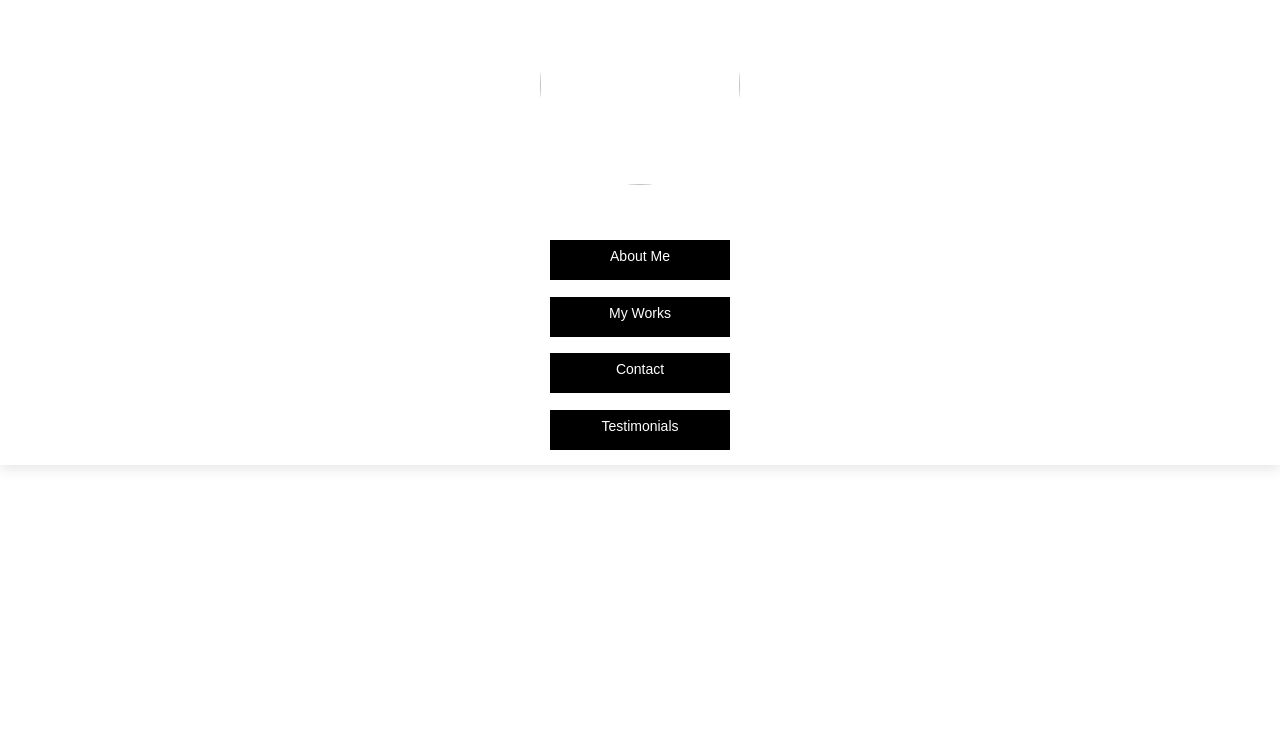
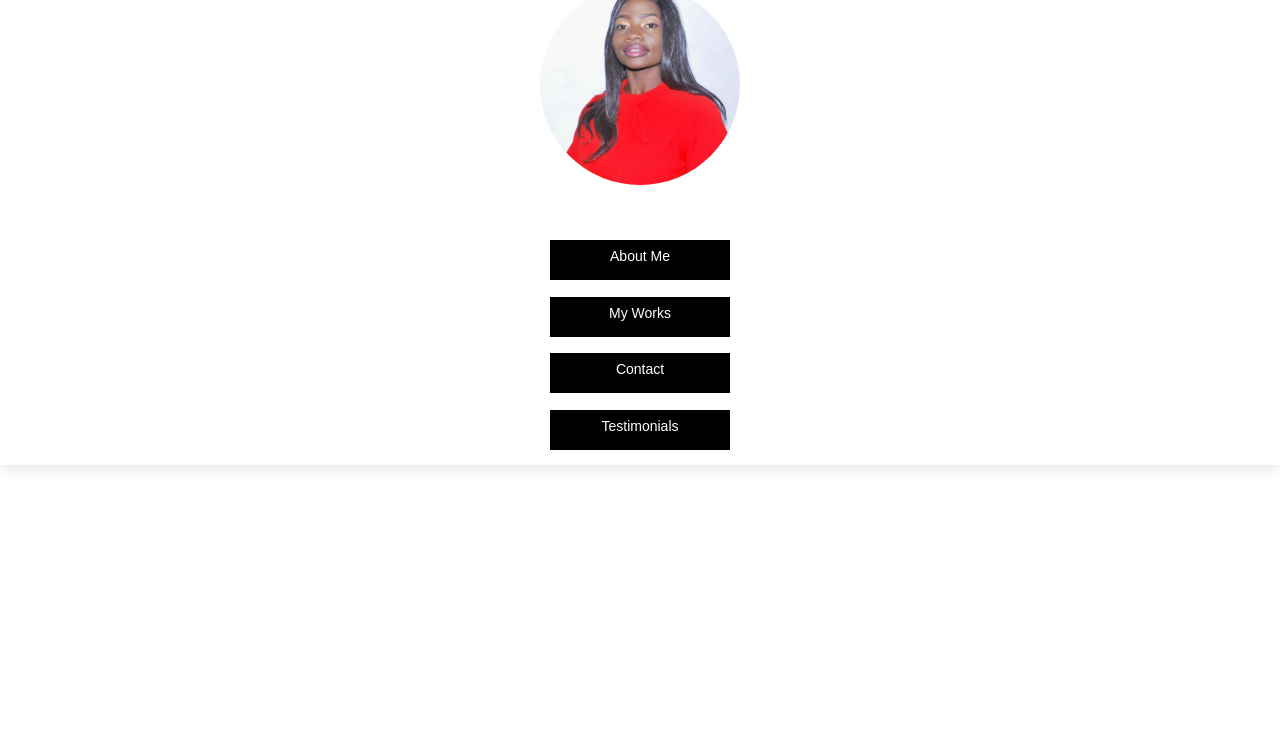
Before and after one commit to Oluwanisola-codes/portfolio8.github.io, a plain HTML site: page index.html in a window 1280 px wide. Shown: the part 60-800 px from the top of the page. Drawn offline with Linux system fonts and the light colour scheme.

Commit message:
Update index.html

```diff
--- a/index.html
+++ b/index.html
@@ -12,7 +12,7 @@
    <h1>Oluwanisola Eludoyin</h1>
     </header>
     <section class="top">
-        <img src="img/sola.jpg" alt="">
+        <img src="/portfolio/sola.jpg" alt="">
     </section>
 <section class="buttons">
     <div class="btn">
```
